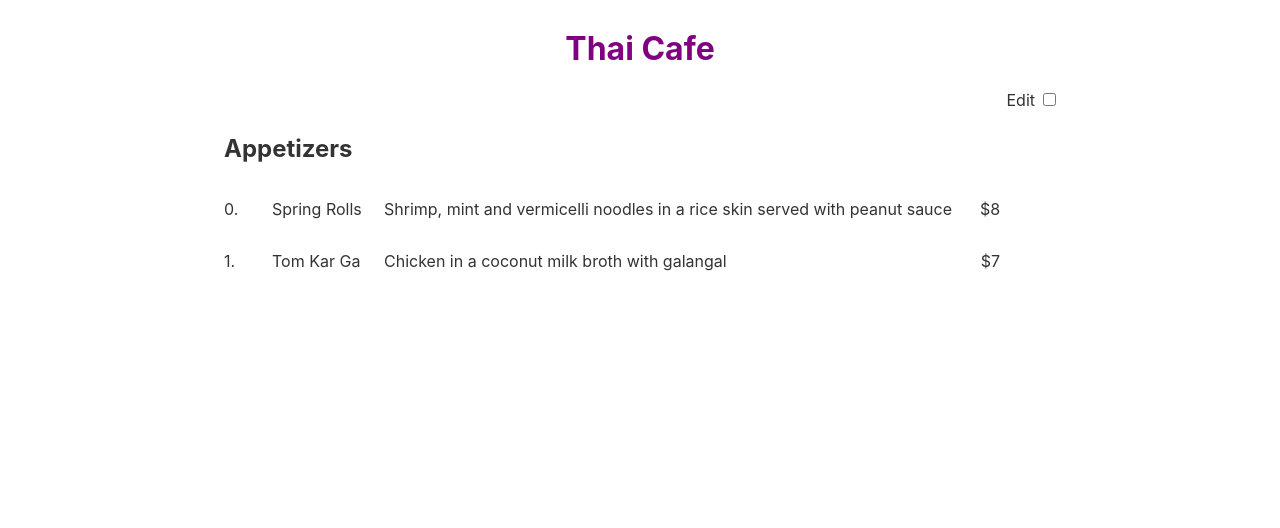
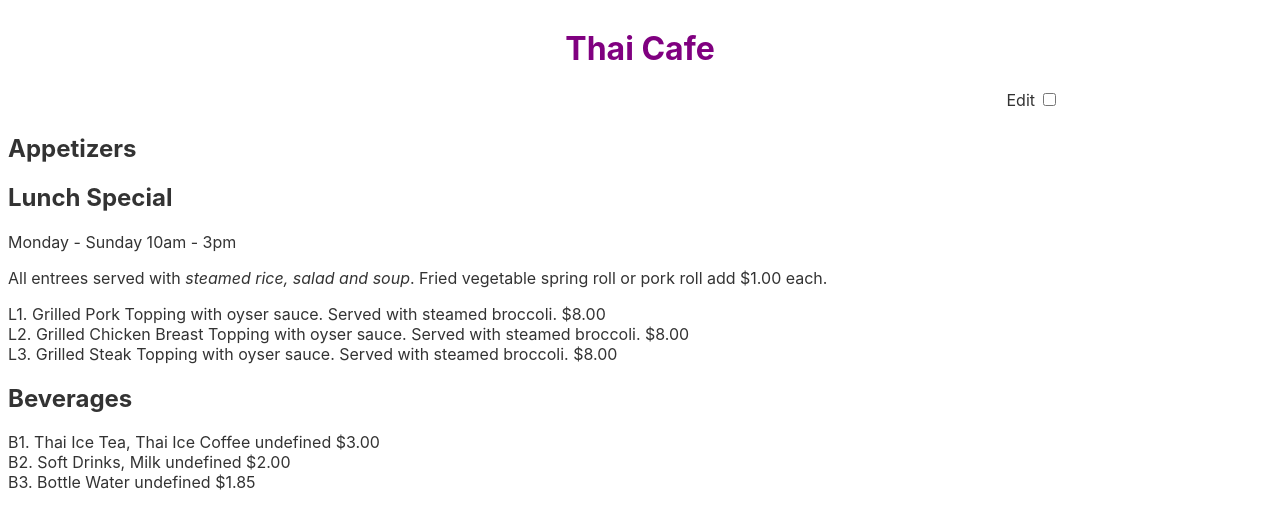
Before and after one commit to tropical-nerd/menu, a Svelte app: page / in a window 1280 px wide. Shown: the top 528 px of the page. Built offline with nearby package versions, Linux system fonts and the light colour scheme.

Commit message:
new data structure

```diff
--- a/public/data.json
+++ /dev/null
@@ -1 +0,0 @@
-[{"id":0,"name":"Spring Rolls","desc":"Shrimp, mint and vermicelli noodles in a rice skin served with peanut sauce","price":8},{"id":1,"name":"Tom Kar Ga","desc":"Chicken in a coconut milk broth with galangal","price":7}]
--- /dev/null
+++ b/public/data/data.json
@@ -0,0 +1,56 @@
+[
+    {
+        "id": "menu01",
+        "title": "Lunch Special",
+        "contents": [
+            {
+                "id": "note01",
+                "type": "note",
+                "contents": "Monday - Sunday 10am - 3pm"
+            }, {
+                "id": "note02",
+                "type": "note",
+                "contents": "All entrees served with <em>steamed rice, salad and soup</em>. Fried vegetable spring roll or pork roll add $1.00 each."
+            }, {
+                "id": "L1",
+                "type": "menuitem",
+                "title": "Grilled Pork",
+                "desc": "Topping with oyser sauce. Served with steamed broccoli.",
+                "price": 8
+            }, {
+                "id": "L2",
+                "type": "menuitem",
+                "title": "Grilled Chicken Breast",
+                "desc": "Topping with oyser sauce. Served with steamed broccoli.",
+                "price": 8
+            }, {
+                "id": "L3",
+                "type": "menuitem",
+                "title": "Grilled Steak",
+                "desc": "Topping with oyser sauce. Served with steamed broccoli.",
+                "price": 8
+            }
+        ]
+    }, {
+        "id": "menu02",
+        "title": "Beverages",
+        "contents": [
+            {
+                "id": "B1",
+                "type": "menuitem",
+                "title": "Thai Ice Tea, Thai Ice Coffee",
+                "price": 3
+            }, {
+                "id": "B2",
+                "type": "menuitem",
+                "title": "Soft Drinks, Milk",
+                "price": 2
+            }, {
+                "id": "B3",
+                "type": "menuitem",
+                "title": "Bottle Water",
+                "price": 1.85
+            }
+        ]
+    }
+]
--- a/src/App.svelte
+++ b/src/App.svelte
@@ -1,14 +1,18 @@
 <script>
+	const dataFile = 'data/data.json'
+
 	let promise = getMenu();
 	let editMode = false;
+	let menuData;
 
 	let menuHeading = "Appetizers";
 
 	async function getMenu() {
-		const res = await fetch(`data.json`);
+		const res = await fetch(dataFile);
 		const text = await res.text();
 
 		if (res.ok) {
+			menuData = text;
 			return text;
 		} else {
 			throw new Error(text);
@@ -48,7 +52,7 @@
 		padding-right: .5em;
 	}
 
-	.menu {
+	/* .menu {
 		max-width: 52rem;
 		margin: 0 auto;
 		padding: 0 3rem;
@@ -83,7 +87,7 @@
 	.menu__cell--price {
 		width: 3rem;
 		text-align: right;
-	}
+	} */
 
 
 
@@ -98,14 +102,24 @@
 
 		{#await promise}
 			<p>...loading</p>
-		{:then menu}
-			{#each JSON.parse(menu) as menuItem}
+		{:then menus}
+			{#each JSON.parse(menus) as menu}
+				<h2 class="menu__heading">{menu.title}</h2>
+				{#each menu.contents as menuRow}
 					<div class="menu__row">
-					<span class="menu__cell menu__cell--id">{menuItem.id}. </span>
-					<span class="menu__cell menu__cell--name">{menuItem.name}</span>
-					<span class="menu__cell menu__cell--desc">{menuItem.desc}</span>
-					<span class="menu__cell menu__cell--price">${menuItem.price}</span>
+						{#if menuRow.type === "note"}
+							<p class="menu__note">{@html menuRow.contents}</p>
+						{:else}
+							<span class="menu__cell menu__cell--id">{@html menuRow.id}. </span>
+							<span class="menu__cell menu__cell--name">{@html menuRow.title}</span>
+							<span class="menu__cell menu__cell--desc">{@html menuRow.desc}</span>
+							<span class="menu__cell menu__cell--price">${@html menuRow.price.toFixed(2)}</span>
+						{/if}
 					</div>
+				{/each}
+
+			{:else}
+				<p class="error">No menus found!</p>
 			{/each}
 		{:catch error}
 			<p style="color: red">{error.message}</p>
@@ -116,10 +130,7 @@
 	<section class="menu">
 		<h2 class="menu__heading" contenteditable="true" bind:innerHTML={menuHeading}>{menuHeading}</h2>
 
-		{#await promise}
-			<p>...loading</p>
-		{:then menu}
-			{#each JSON.parse(menu) as menuItem}
+		{#each JSON.parse(menuData) as menuItem}
 			<div class="menu__row">
 				<span class="menu__cell menu__cell--id">{menuItem.id}. </span>
 				<span class="menu__cell menu__cell--name">{menuItem.name}</span>
@@ -127,8 +138,5 @@
 				<span class="menu__cell menu__cell--price">${menuItem.price}</span>
 			</div>
 		{/each}
-		{:catch error}
-			<p style="color: red">{error.message}</p>
-		{/await}
 	</section>
 {/if}
```
Also changed, not shown: public/data/data-original.json (added, +62 -0 lines), 1 other file (tests, documents, lock files or other folders). Lines whose indentation alone changed are shown as unchanged.
